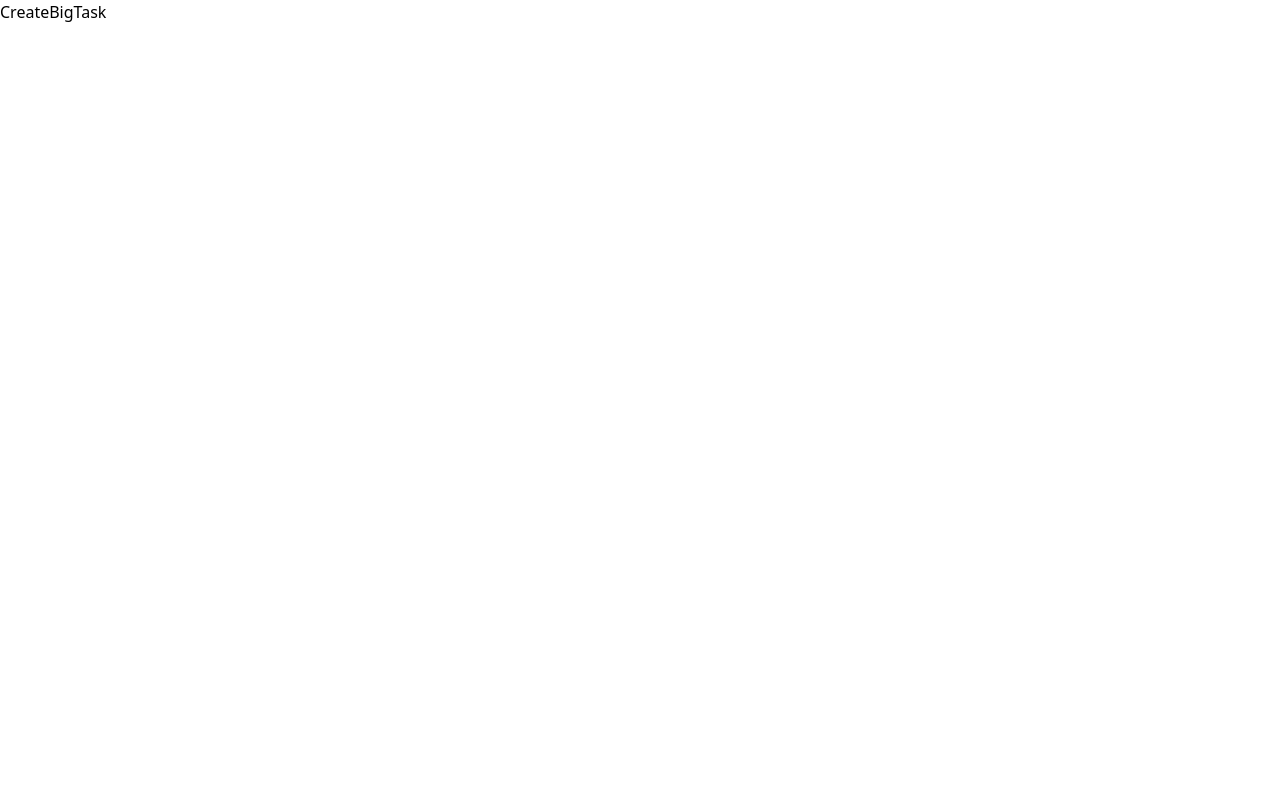
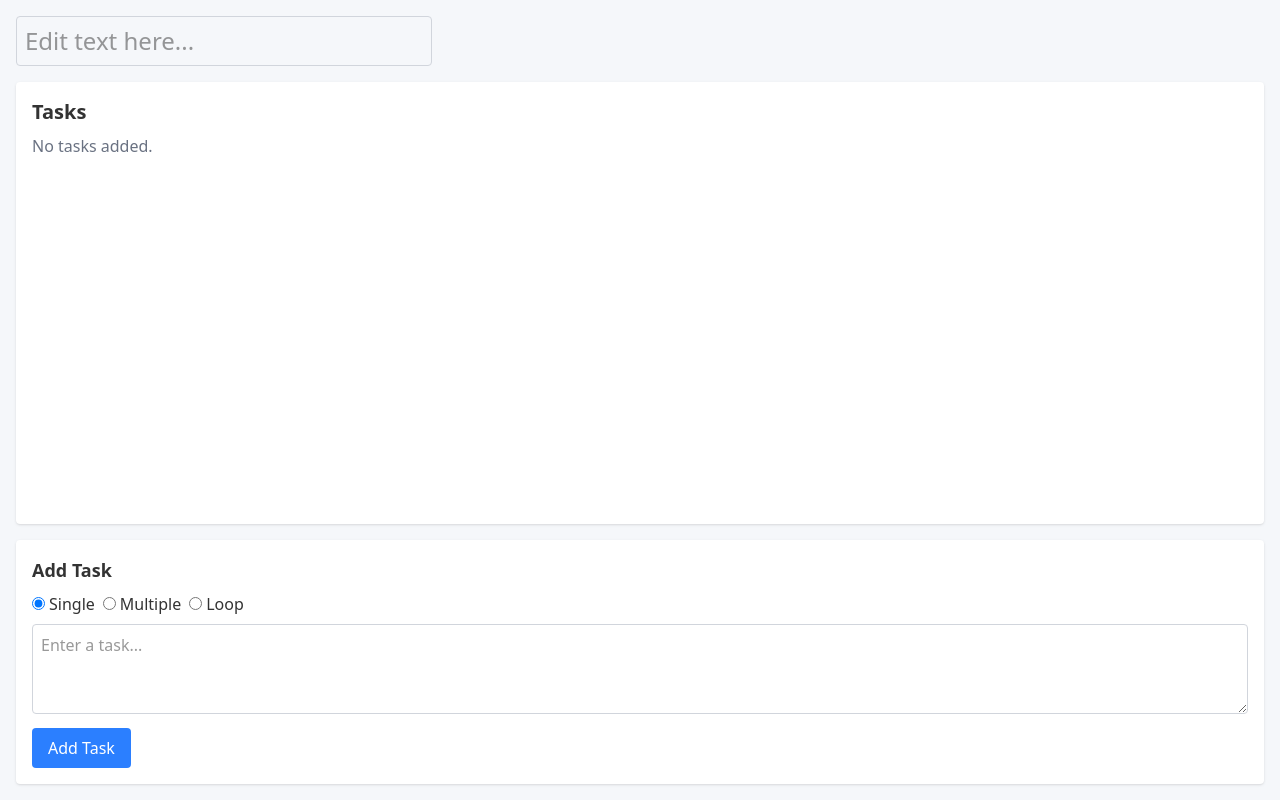
Before and after one commit to ssuminski3/BigTasks, a React (Vite) app in the folder client/BigTask/: page /createbigtask in a window 1280 px wide. Built offline with nearby package versions, Linux system fonts and the light colour scheme.

Commit message:
Added CreateBigTask Page

```diff
--- a/client/BigTask/src/components/TaskComponent.tsx
+++ b/client/BigTask/src/components/TaskComponent.tsx
@@ -11,7 +11,7 @@ type Task = {
   color?: string,
   inputClass?: string
   children?: React.ReactNode,
-  dl: (index: number) => void, //function on delete
+  dl?: (index: number) => void, //function on delete
   dof?: () => void, //function on done
 }
 
@@ -66,7 +66,7 @@ function TaskComponent(props: Task) {
   function onDelete() {
     if (confirm("Do you want to delete task ?")) {
       div.current?.classList.add("delete")
-      setTimeout(() => { div.current?.classList.remove("delete"); props.dl(props.key_my) }, 2000)
+      setTimeout(() => { div.current?.classList.remove("delete"); props.dl?.(props.key_my) }, 2000)
     }
   }
 
--- a/client/BigTask/src/pages/CreateBigTask.tsx
+++ b/client/BigTask/src/pages/CreateBigTask.tsx
@@ -1,9 +1,167 @@
+import { useState } from 'react';
+import "../App.css"
+import TaskComponent from '../components/TaskComponent';
 
-function CreateBigTask() {
+type Task = {
+  name: string;
+  done: boolean;
+  key_my: number;
+};
 
-    return (<>
-        <h1>CreateBigTask</h1>
-    </>)
-}
+const CreateBigTask = () => {
+  const [tasks, setTasks] = useState<Task[]>([]);
+  const [inputValue, setInputValue] = useState('');
+  const [taskMode, setTaskMode] = useState<'single' | 'multiple' | 'loop'>('single');
+  const [loopCount, setLoopCount] = useState<number>(1);
+  const [editText, setEditText] = useState('');
 
-export default CreateBigTask
+  const handleAddTask = () => {
+    const trimmed = inputValue.trim();
+    if (!trimmed) return;
+
+    if (taskMode === 'single') {
+      // Create one task
+      const newTask: Task = {
+        name: trimmed,
+        done: false,
+        key_my: Date.now(),
+      };
+      setTasks([...tasks, newTask]);
+    } else if (taskMode === 'multiple') {
+      // Split by newline and create tasks for each non-empty line
+      const lines = trimmed.split('\n').map(line => line.trim()).filter(line => line !== '');
+      const newTasks = lines.map(line => ({
+        name: line,
+        done: false,
+        key_my: Date.now() + Math.random(),
+      }));
+      setTasks([...tasks, ...newTasks]);
+    } else if (taskMode === 'loop') {
+      // Generate tasks based on the loop count, append index to each task name
+      const newTasks = [];
+      for (let i = 1; i <= loopCount; i++) {
+        newTasks.push({
+          name: `${trimmed} ${i}`,
+          done: false,
+          key_my: Date.now() + i,
+        });
+      }
+      setTasks([...tasks, ...newTasks]);
+    }
+
+    // Clear input after adding tasks
+    setInputValue('');
+  };
+
+  return (
+    <div className="h-screen back p-4 flex flex-col">
+      {/* Top right text edit section */}
+      <div className="flex justify-start mb-4">
+        <input
+          value={editText}
+          maxLength={15}
+          onChange={(e) => setEditText(e.target.value)}
+          className="border border-gray-300 rounded p-2 w-1/3 text-2xl"
+          placeholder="Edit text here..."
+        />
+      </div>
+
+      {/* Tasks list display */}
+      <div className="flex-grow bg-white rounded shadow p-4 overflow-auto">
+        <h2 className="text-xl font-bold mb-2">Tasks</h2>
+        {tasks.length === 0 ? (
+          <p className="text-gray-500">No tasks added.</p>
+        ) : (
+          <ul>
+            {tasks.map((task) => (
+              <TaskComponent
+                name={task.name}
+                key={task.key_my}
+                key_my={task.key_my}
+                done={false} />
+            ))}
+          </ul>
+        )}
+      </div>
+
+      {/* Bottom input area for task adding */}
+      <div className="mt-4 bg-white rounded shadow p-4">
+        <h3 className="text-lg font-semibold mb-2">Add Task</h3>
+
+        {/* Task mode selection */}
+        <div className="mb-2">
+          <label className="mr-2">
+            <input
+              type="radio"
+              name="taskMode"
+              value="single"
+              checked={taskMode === 'single'}
+              onChange={() => setTaskMode('single')}
+              className="mr-1"
+            />
+            Single
+          </label>
+          <label className="mr-2">
+            <input
+              type="radio"
+              name="taskMode"
+              value="multiple"
+              checked={taskMode === 'multiple'}
+              onChange={() => setTaskMode('multiple')}
+              className="mr-1"
+            />
+            Multiple
+          </label>
+          <label>
+            <input
+              type="radio"
+              name="taskMode"
+              value="loop"
+              checked={taskMode === 'loop'}
+              onChange={() => setTaskMode('loop')}
+              className="mr-1"
+            />
+            Loop
+          </label>
+        </div>
+
+        {/* Loop count input appears only for loop mode */}
+        {taskMode === 'loop' && (
+          <div className="mb-2">
+            <label className="block text-sm mb-1">Loop Count:</label>
+            <input
+              type="number"
+              value={loopCount}
+              onChange={(e) => setLoopCount(Number(e.target.value))}
+              className="border border-gray-300 rounded p-1 w-20"
+              min={1}
+            />
+          </div>
+        )}
+
+        {/* Task input */}
+        <textarea
+          value={inputValue}
+          onChange={(e) => setInputValue(e.target.value)}
+          placeholder={
+            taskMode === 'single'
+              ? 'Enter a task...'
+              : taskMode === 'multiple'
+              ? 'Enter tasks separated by new lines...'
+              : 'Enter task name to repeat...'
+          }
+          className="w-full border border-gray-300 rounded p-2 mb-2"
+          rows={3}
+        />
+        <button
+          onClick={handleAddTask}
+          className="bg-blue-500 hover:bg-blue-600 text-white py-2 px-4 rounded"
+        >
+          Add Task
+        </button>
+      </div>
+    </div>
+  );
+};
+
+export default CreateBigTask;
```
